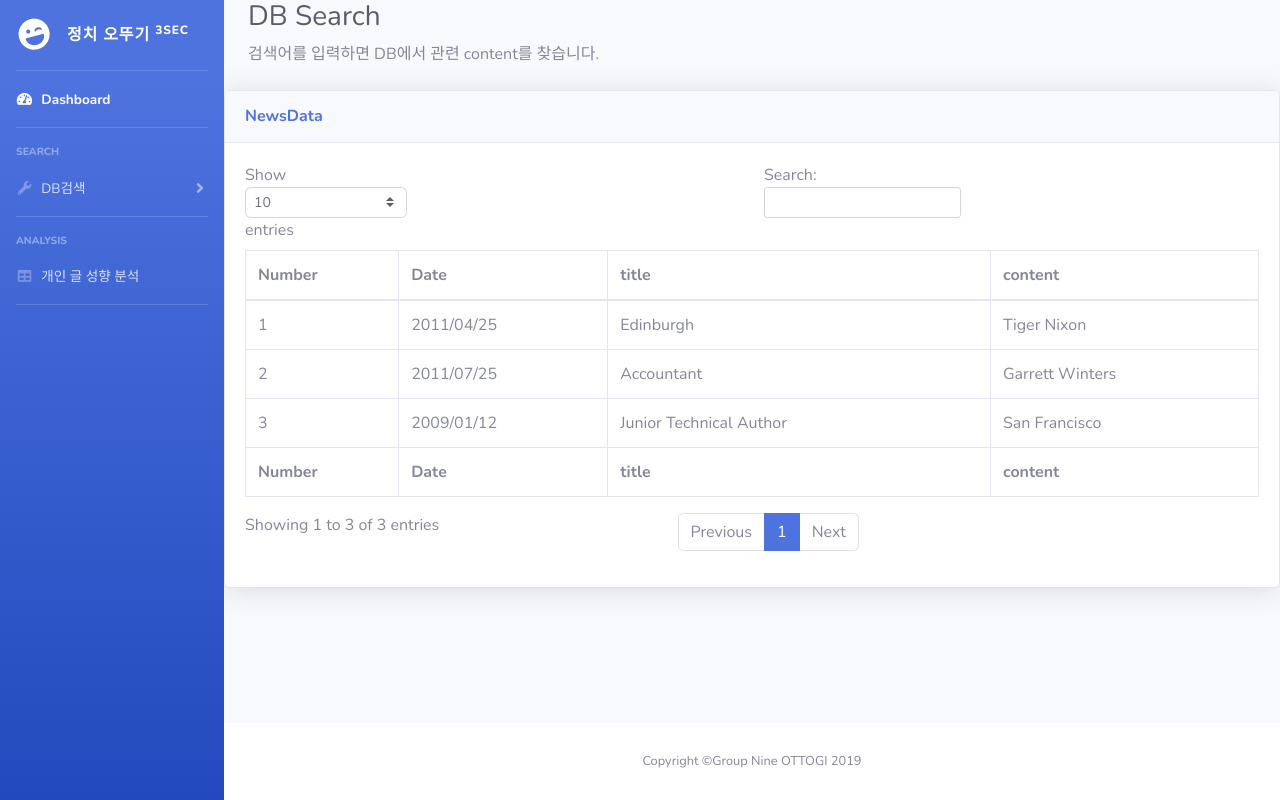
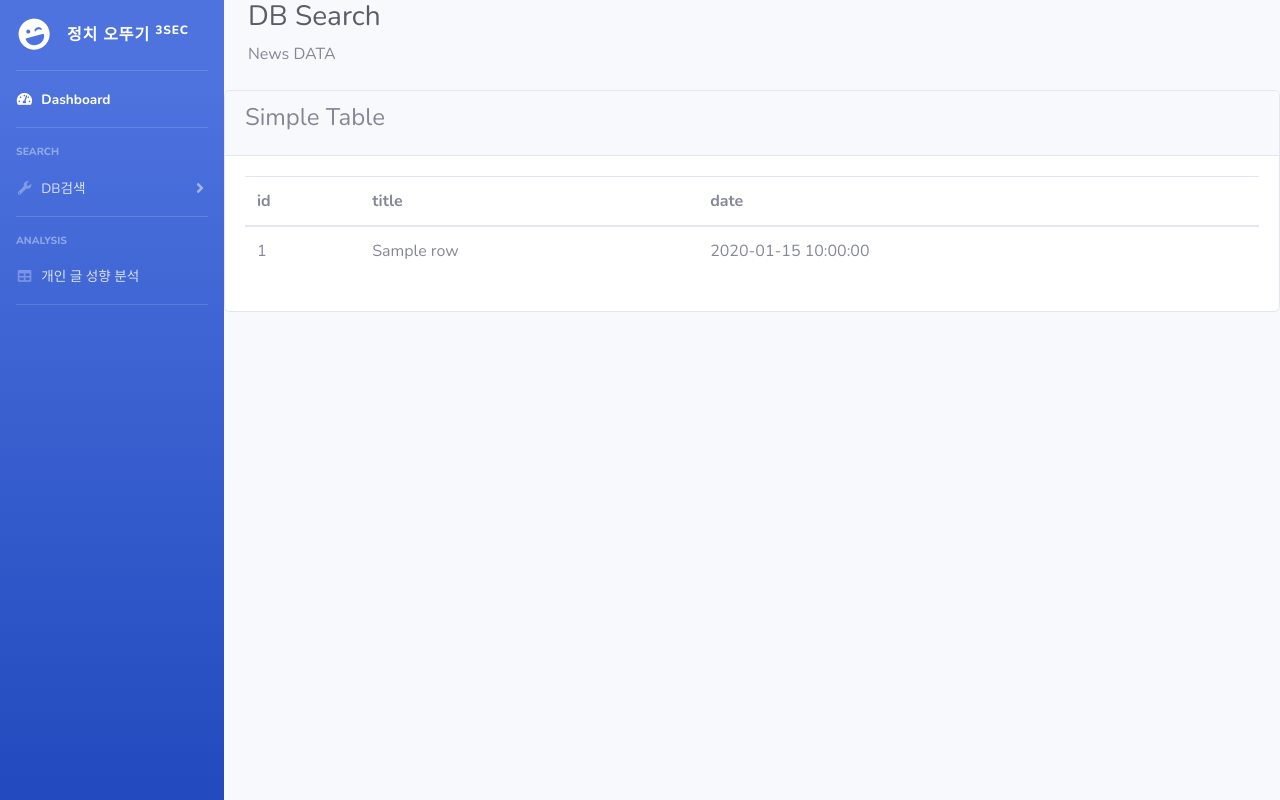
Before and after one commit to dc-koreauniv-9/Project-Assemble, a Flask app: template total/templates/2_1news.html in a window 1280 px wide. Run offline with Flask 2, Linux system fonts and the light colour scheme; the template is opened without the code that fills it: most values are stand-ins (such as "Sample title", 1, 10 or a date in 2020); some libraries are stand-ins or nearby versions.

Commit message:
db페이지

```diff
--- a/total/app.py
+++ b/total/app.py
@@ -1,44 +1,53 @@
 from flask import Flask,render_template
-from flask_sqlalchemy import SQLAlchemy
+#from flask_sqlalchemy import SQLAlchemy
+import sqlite3
+from flask import g
+import os
 
 app = Flask(__name__)
-app.config['SQLALCHEMY_DATABASE_URI'] = 'sqlite:///naver_news.db'
-app.config['SQLALCHEMY_TRACK_MODIFICATIONS'] = False
-db = SQLAlchemy(app)
 
 
 @app.route('/')
 @app.route('/1p/')
 def hello_world():
-    table = Table2.query.limit(9).all()
-    return render_template('1index.html', table=table)
+    conn = sqlite3.connect('naver_news.db')
+    conn.row_factory = sqlite3.Row
+    c = conn.cursor()
+    c.execute("select * from table2 where id< 10")
+    rows = c.fetchall()
+    return render_template('1index.html', table=rows)
 
 @app.route('/2_1p/')
 def hello_world2():
-    return render_template('2_1news.html')
+    conn = sqlite3.connect('naver_news.db')
+    conn.row_factory = sqlite3.Row
+    c = conn.cursor()
+    c.execute("select * from table2 where id< 101")
+    rows = c.fetchall()
+    return render_template('2_1news.html',rows = rows)
 
 @app.route('/2_2p/')
 def hello_world3():
-    return render_template('2_2TheMinJoo.html')
+    conn = sqlite3.connect('TheMinJoo.db')
+    conn.row_factory = sqlite3.Row
+    c1 = conn.cursor()
+    c1.execute("select * from table1 where id<101")
+    rows = c1.fetchall()
+    return render_template('2_2TheMinJoo.html',rows = rows)
 
 @app.route('/2_3p/')
 def hello_world4():
-    return render_template('2_3LibertyKorea.html')
+    conn = sqlite3.connect('libertykorea0813.db')
+    conn.row_factory = sqlite3.Row
+    c2 = conn.cursor()
+    c2.execute("select * from table1 where id<101")
+    rows = c2.fetchall()
+    return render_template('2_3LibertyKorea.html',rows = rows)
 
 @app.route('/4p/')
 def hello_world5():
     return render_template('4tables.html')
 
-class Table2(db.Model):
-    __tablename__ = 'table2'
-
-    id = db.Column(db.Integer, primary_key=True)
-    date = db.Column(db.Text, nullable=False)
-    title = db.Column(db.Text, nullable=False)
-    content = db.Column(db.Text, nullable=False)
-    link = db.Column(db.Text, nullable=False)
-
-
 
 
 if __name__ == '__main__':
--- a/total/templates/2_1news.html
+++ b/total/templates/2_1news.html
@@ -102,82 +102,47 @@
 
           <!-- Page Heading -->
           <h1 class="h3 mb-2 text-gray-800">DB Search</h1>
-          <p class="mb-4">검색어를 입력하면 DB에서 관련 content를 찾습니다.</p>
+          <p class="mb-4">News DATA</p>
 
         </div>
-
-        <!-- DataTales Example -->
-        <div class="card shadow mb-4">
-          <div class="card-header py-3">
-            <h6 class="m-0 font-weight-bold text-primary">NewsData</h6>
+      <div class="content">
+        <div class="row">
+          <div class="col-md-12">
+            <div class="card">
+              <div class="card-header">
+                <h4 class="card-title"> Simple Table</h4>
               </div>
               <div class="card-body">
                 <div class="table-responsive">
-              <table class="table table-bordered" id="newsTable" width="100%" cellspacing="0">
+                  <table class="table">
                        <thead>
                 <tr>
-                  <th>Number</th>
-                  <th>Date</th>
+                  <th>id</th>
                   <th>title</th>
-                  <th>content</th>
+                  <th>date</th>
                 </tr>
                 </thead>
-                <tfoot>
+                <tbody>
+                {% for row in rows %}
                 <tr>
-                  <th>Number</th>
-                  <th>Date</th>
-                  <th>title</th>
-                  <th>content</th>
+                  <td>{{row.id}}</td>
+                  <td>{{row.title}}</td>
+                  <td>{{row.date}}</td>
+
                 </tr>
-                </tfoot>
-                <tbody>
-                <tr>
-                  <td>1</td>
-                  <td>2011/04/25</td>
-                  <td>Edinburgh</td>
-                  <td>Tiger Nixon</td>
-                </tr>
-                <tr>
-                  <td>2</td>
-                  <td>2011/07/25</td>
-                  <td>Accountant</td>
-                  <td>Garrett Winters</td>
-                </tr>
-                <tr>
-                  <td>3</td>
-                  <td>2009/01/12</td>
-                  <td>Junior Technical Author</td>
-                  <td>San Francisco</td>
-                </tr>
+                {% endfor %}
                 </tbody>
                   </table>
                 </div>
               </div>
             </div>
-
-      </div>
-      <!-- End of Main Content -->
-
-      <!-- Footer -->
-      <footer class="sticky-footer bg-white">
-        <div class="container my-auto">
-          <div class="copyright text-center my-auto">
-            <span>Copyright &copy;Group Nine OTTOGI 2019</span>
           </div>
         </div>
-      </footer>
-      <!-- End of Footer -->
+      </div>
+      </div>
+    </div>
+  </div>
 
-    </div>
-    <!-- End of Content Wrapper -->
-
-  </div>
-  <!-- End of Page Wrapper -->
-
-  <!-- Scroll to Top Button-->
-  <a class="scroll-to-top rounded" href="#page-top">
-    <i class="fas fa-angle-up"></i>
-  </a>
 
 
   <!-- Bootstrap core JavaScript-->
@@ -204,13 +169,6 @@
   <script src="{{url_for('static',filename='js/demo/chart-pie-demo.js')}}"></script>
   <script src="{{url_for('static',filename='js/demo/chart-bar-demo.js')}}"></script>
 
-  <script>
-    $(document).ready( function () {
-
-        $('#newsTable').DataTable();
-
-    } );
-  </script>
 </body>
 
 </html>
```
Also changed, not shown: total/templates/2_2TheMinJoo.html (+21 -63 lines), total/templates/2_3LibertyKorea.html (+21 -63 lines). Lines whose indentation alone changed are shown as unchanged.
